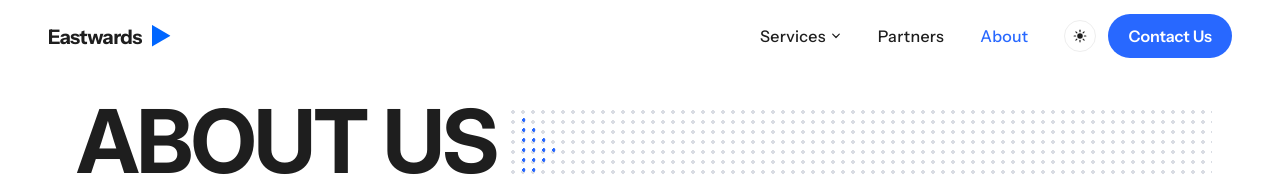
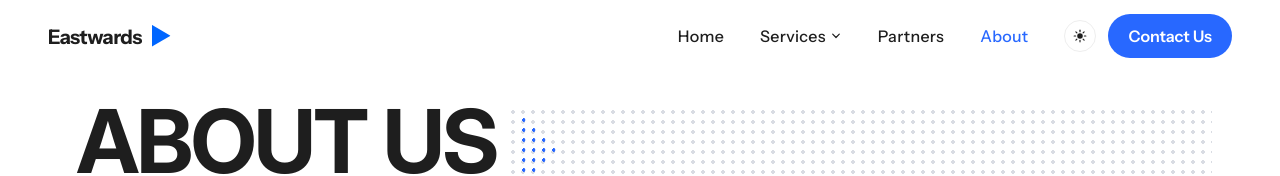
Before and after one commit to wajiha-kulsum/eastwards, a Next.js app: page /about in a window 1280 px wide. Shown: the top 176 px of the page. Built offline with nearby package versions, Linux system fonts and the light colour scheme.

Commit message:
Add Home back to the merged navbar
Home renders first on desktop and in the mobile sheet; the merged Services menu keeps every service link, the Contact Us pill and the existing labels.

```diff
--- a/components/Navbar.tsx
+++ b/components/Navbar.tsx
@@ -185,6 +185,15 @@ function MobileMenu({ pathname, scrolled }: { pathname: string; scrolled: boolea
           </div>
 
           <nav aria-label="Main" className="px-[48px] pt-2">
+            <Dialog.Close asChild>
+              <Link
+                href={nav.home.href}
+                aria-current={pathname === nav.home.href ? "page" : undefined}
+                className={cn(row, "min-h-14 border-b border-line text-lead font-medium")}
+              >
+                {nav.home.label}
+              </Link>
+            </Dialog.Close>
             <details className="group border-b border-line" open={pathname.startsWith("/services") || undefined}>
               <summary
                 className={cn(
@@ -279,6 +288,18 @@ export function Navbar() {
 
         <NavigationMenu viewport={false} className="ml-auto hidden lg:flex">
           <NavigationMenuList className="items-center gap-9">
+            <NavigationMenuItem>
+              <NavigationMenuLink
+                asChild
+                active={pathname === nav.home.href}
+                className={cn(
+                  "link-underline-sweep rounded-sm p-0 text-small font-medium tracking-[0.02em] text-ink transition-colors hover:bg-transparent hover:text-link focus:bg-transparent data-active:bg-transparent data-active:text-link",
+                  focusRing
+                )}
+              >
+                <Link href={nav.home.href}>{nav.home.label}</Link>
+              </NavigationMenuLink>
+            </NavigationMenuItem>
             <ServicesMenu pathname={pathname} />
             {nav.links.map((link) => (
               <NavigationMenuItem key={link.href}>
--- a/lib/content.ts
+++ b/lib/content.ts
@@ -6,6 +6,7 @@
    (lib/service-groups.ts); Contact Us is the header button, so it isn't a
    link here. */
 export const nav = {
+  home: { label: "Home", href: "/" },
   services: "Services",
   allServices: { label: "View all services", href: "/services" },
   links: [
```
